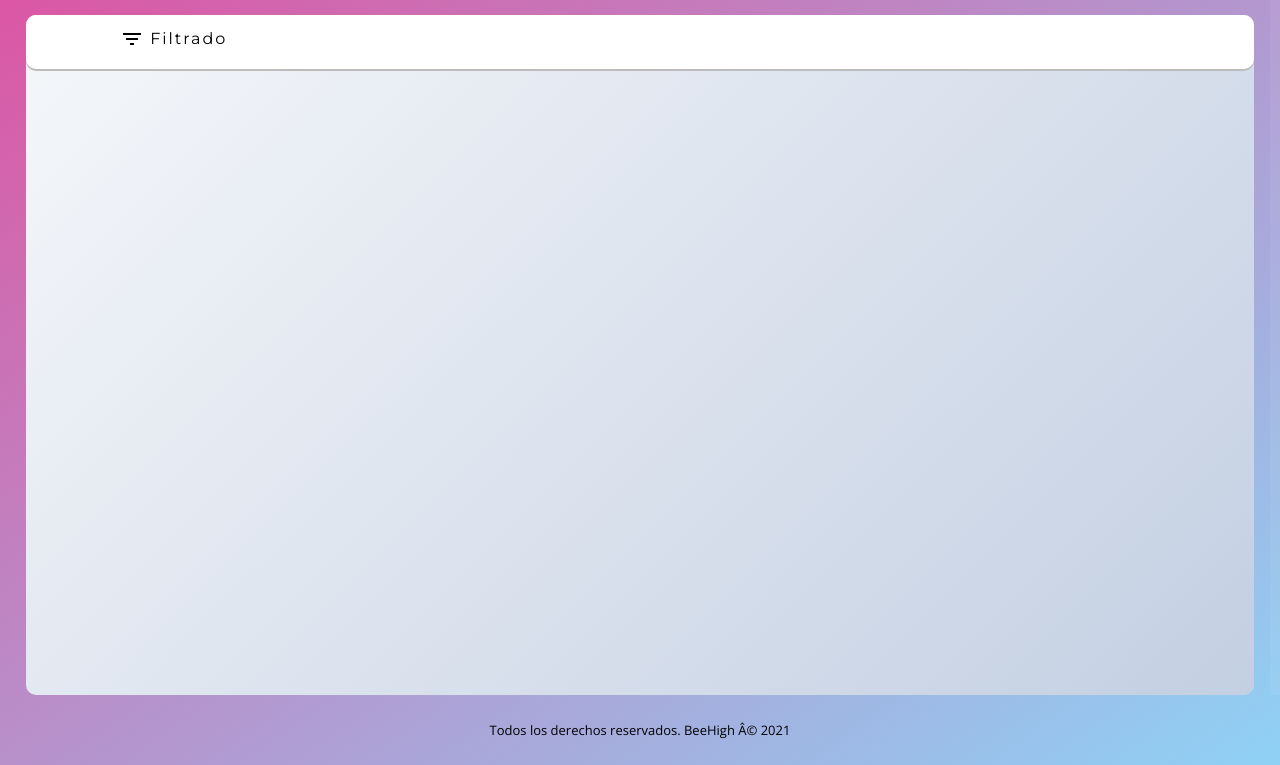
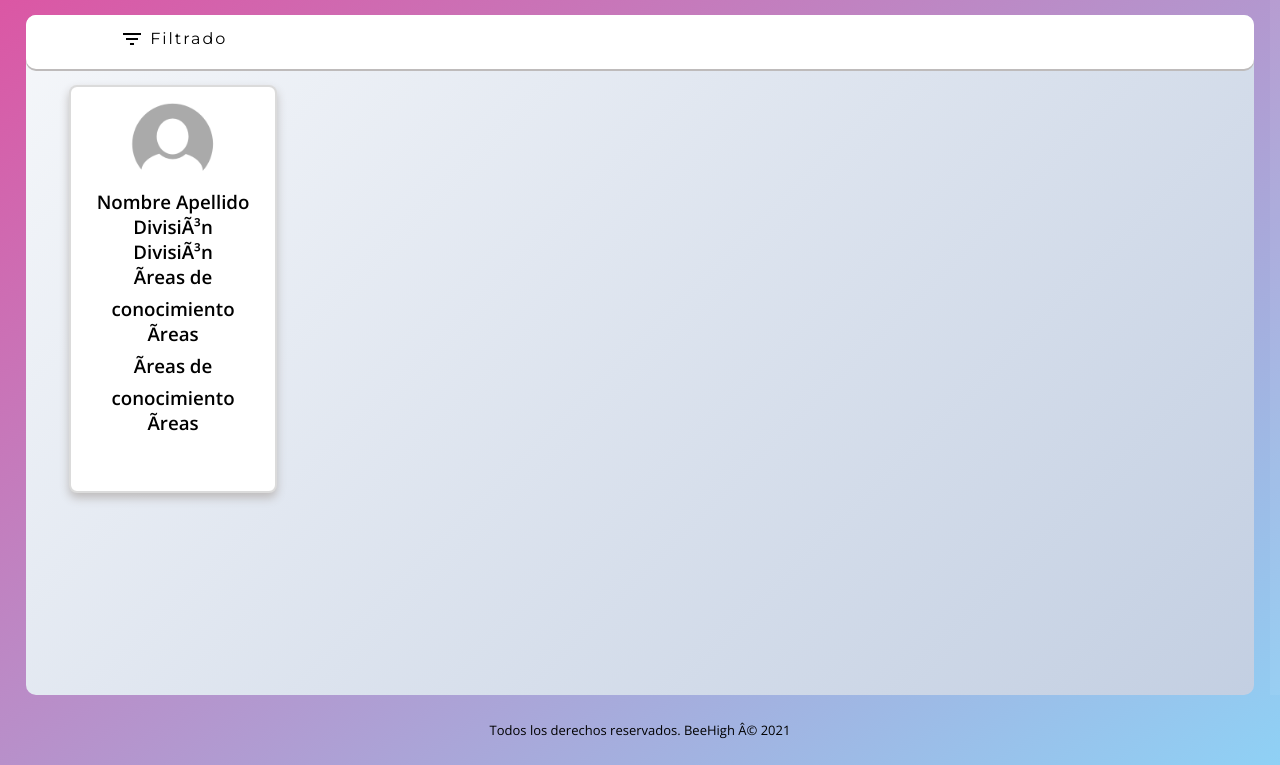
Before and after one commit to MAMV3x3/beehack2021, a plain HTML site: page panel.html in a window 1280 px wide. Shown: the part 105-870 px from the top of the page. Drawn offline with nearby package versions, Linux system fonts and the light colour scheme.

Commit message:
card update

```diff
--- a/panel.html
+++ b/panel.html
@@ -17,7 +17,7 @@
     <header>
         <a href="../beehack2021/index.html" class="logo">BeeHigh</a>
         <ul>
-            <li><a href="../beehack2021/login.html">Usuario</a></li>
+            <li><a href="../beehack2021/usuario.html">Usuario</a></li>
             <li><a href="#">Notificaciones</a></li>
         </ul>
     </header>
@@ -50,16 +50,16 @@
                    </ul>
                 </li>
            </ul>
-            <!--<ul class="filterButton"><a href="">
-                    <li><span class="material-icons">
-                            filter_list
-                        </span>
-                        &nbspFiltrado
-                    </li>
-                    <ul>
-                        <li><a href=""> ola </a></li>
-                    </ul>
-                </a></ul> -->
+        </section>
+        <section class="card">
+            <img class="card_image" src="../beehack2021/banner/usuario.jpeg"/>
+            <h1 class="name"> Nombre Apellido </h1>
+            <h1 class="info_tit"> División </h1>
+            <h1 class="info_text"> División </h1>
+            <h1 class="info_tit"> Áreas de conocimiento </h1>
+            <h1 class="info_text"> Áreas </h1>
+            <h1 class="info_tit"> Áreas de conocimiento </h1>
+            <h1 class="info_text"> Áreas </h1>
         </section>
     </section>
 
--- a/styles/panel.css
+++ b/styles/panel.css
@@ -176,6 +176,27 @@ header.sticky ul li a {
     box-shadow: 0px 2px 0px rgb(190, 187, 187);
 }
 
+.card_image {
+    position: relative;
+    max-width: 50%;
+    width: 50%;
+  }
+
+.card {
+    top: 70px;
+    left: 3.5%;
+    position: relative;
+    text-align: center;
+    width: 17%;
+    height: 60%;
+    background-color: #fff;
+    border-radius: 8px;
+    border-style: solid;
+    border-color: rgba(179, 179, 179, 0.466);
+    border-width: 2px;
+    box-shadow: 0px 5px 10px rgb(190, 187, 187);
+}
+
 .filter_head {
     position: absolute;
     font-family: "Montserrat", sans-serif;
@@ -252,7 +273,7 @@ header.sticky ul li a {
     opacity: 0;
     background: rgb(255, 255, 255);
     border-style: solid;
-    border-color: #dedede;
+    border-color: rgba(221, 221, 221, 0.589);
     border-radius: 5px;
     transition: opacity .20s ease .1s;
 }
```
Also changed, not shown: banner/usuario.jpeg (added).
